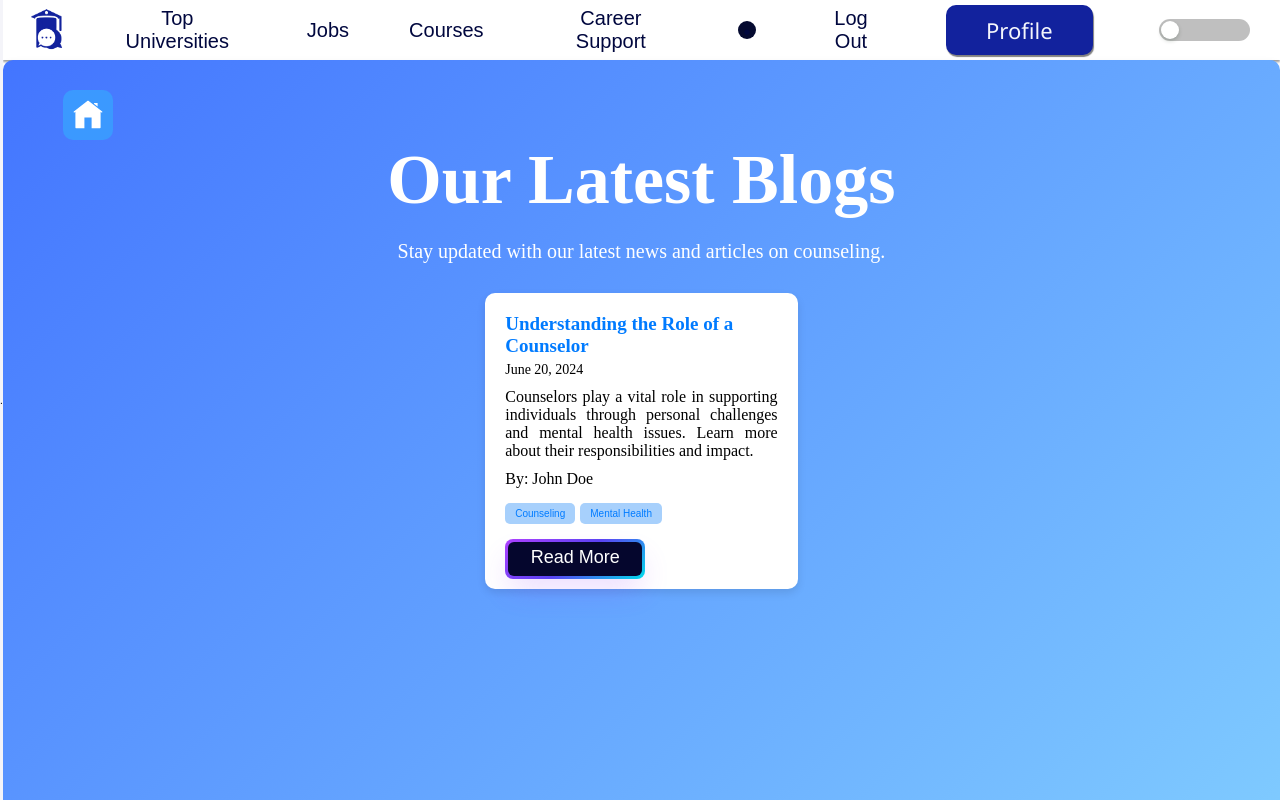
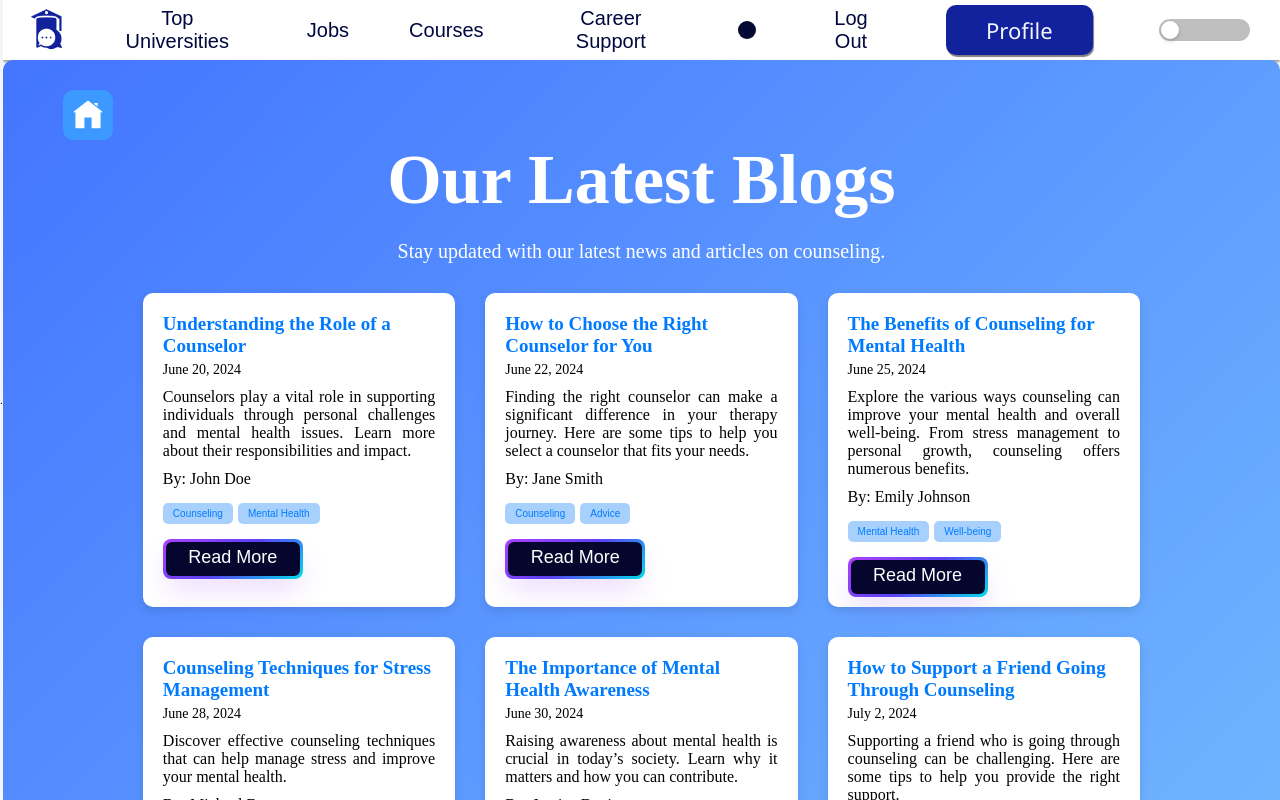
Before and after one commit to Counselllor/Counsellor-Web, a React (Vite) app: page /blogs in a window 1280 px wide. Built offline with nearby package versions, Linux system fonts and the light colour scheme; a web font is replaced by a local one.

Commit message:
update Blogs.jsx

```diff
--- a/src/components/blogs/Blogs.jsx
+++ b/src/components/blogs/Blogs.jsx
@@ -19,7 +19,94 @@ const blogsData = [
     author: "John Doe",
     link: "#"
   },
-  // other blog data...
+  {
+    title: "How to Choose the Right Counselor for You",
+    date: "June 22, 2024",
+    summary: "Finding the right counselor can make a significant difference in your therapy journey. Here are some tips to help you select a counselor that fits your needs.",
+    tags: ["Counseling", "Advice"],
+    author: "Jane Smith",
+    link: "#"
+  },
+  {
+    title: "The Benefits of Counseling for Mental Health",
+    date: "June 25, 2024",
+    summary: "Explore the various ways counseling can improve your mental health and overall well-being. From stress management to personal growth, counseling offers numerous benefits.",
+    tags: ["Mental Health", "Well-being"],
+    author: "Emily Johnson",
+    link: "#"
+  },
+  {
+    title: "Counseling Techniques for Stress Management",
+    date: "June 28, 2024",
+    summary: "Discover effective counseling techniques that can help manage stress and improve your mental health.",
+    tags: ["Stress Management", "Techniques"],
+    author: "Michael Brown",
+    link: "#"
+  },
+  {
+    title: "The Importance of Mental Health Awareness",
+    date: "June 30, 2024",
+    summary: "Raising awareness about mental health is crucial in today’s society. Learn why it matters and how you can contribute.",
+    tags: ["Awareness", "Mental Health"],
+    author: "Jessica Davis",
+    link: "#"
+  },
+  {
+    title: "How to Support a Friend Going Through Counseling",
+    date: "July 2, 2024",
+    summary: "Supporting a friend who is going through counseling can be challenging. Here are some tips to help you provide the right support.",
+    tags: ["Support", "Friendship"],
+    author: "David Wilson",
+    link: "#"
+  },
+  {
+    title: "Overcoming the Stigma of Counseling",
+    date: "July 4, 2024",
+    summary: "Many people still face stigma when seeking counseling. This article explores ways to overcome these challenges.",
+    tags: ["Stigma", "Counseling"],
+    author: "Chris Lee",
+    link: "#"
+  },
+  {
+    title: "The Role of Counseling in Personal Development",
+    date: "July 6, 2024",
+    summary: "Counseling is not only for mental health issues; it also plays a significant role in personal development.",
+    tags: ["Personal Development", "Growth"],
+    author: "Megan Anderson",
+    link: "#"
+  },
+  {
+    title: "Different Types of Counseling Approaches",
+    date: "July 8, 2024",
+    summary: "Learn about different counseling approaches and find out which one might be best for you.",
+    tags: ["Approaches", "Counseling"],
+    author: "Brian Martinez",
+    link: "#"
+  },
+  {
+    title: "Counseling for Families: What You Need to Know",
+    date: "July 10, 2024",
+    summary: "Family counseling can help resolve conflicts and improve communication. Here’s what you need to know.",
+    tags: ["Family", "Counseling"],
+    author: "Sarah Robinson",
+    link: "#"
+  },
+  {
+    title: "The Benefits of Group Counseling",
+    date: "July 12, 2024",
+    summary: "Group counseling offers unique benefits that individual sessions might not. Discover what group counseling can offer.",
+    tags: ["Group Counseling", "Benefits"],
+    author: "James Walker",
+    link: "#"
+  },
+  {
+    title: "Counseling and Self-Care: A Perfect Match",
+    date: "July 14, 2024",
+    summary: "Learn how counseling and self-care go hand in hand in promoting mental health and overall well-being.",
+    tags: ["Self-Care", "Counseling"],
+    author: "Amanda Harris",
+    link: "#"
+  }
 ];
 
 const Blogs = () => {
```
